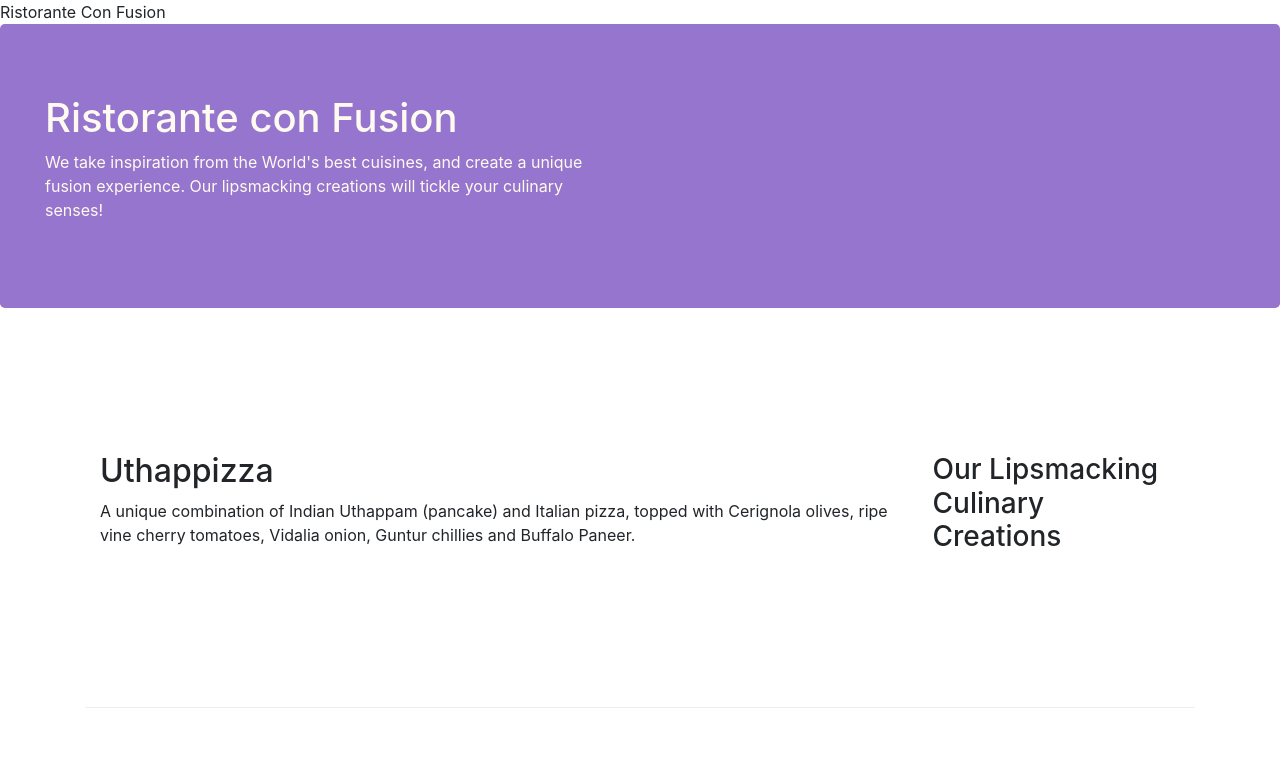
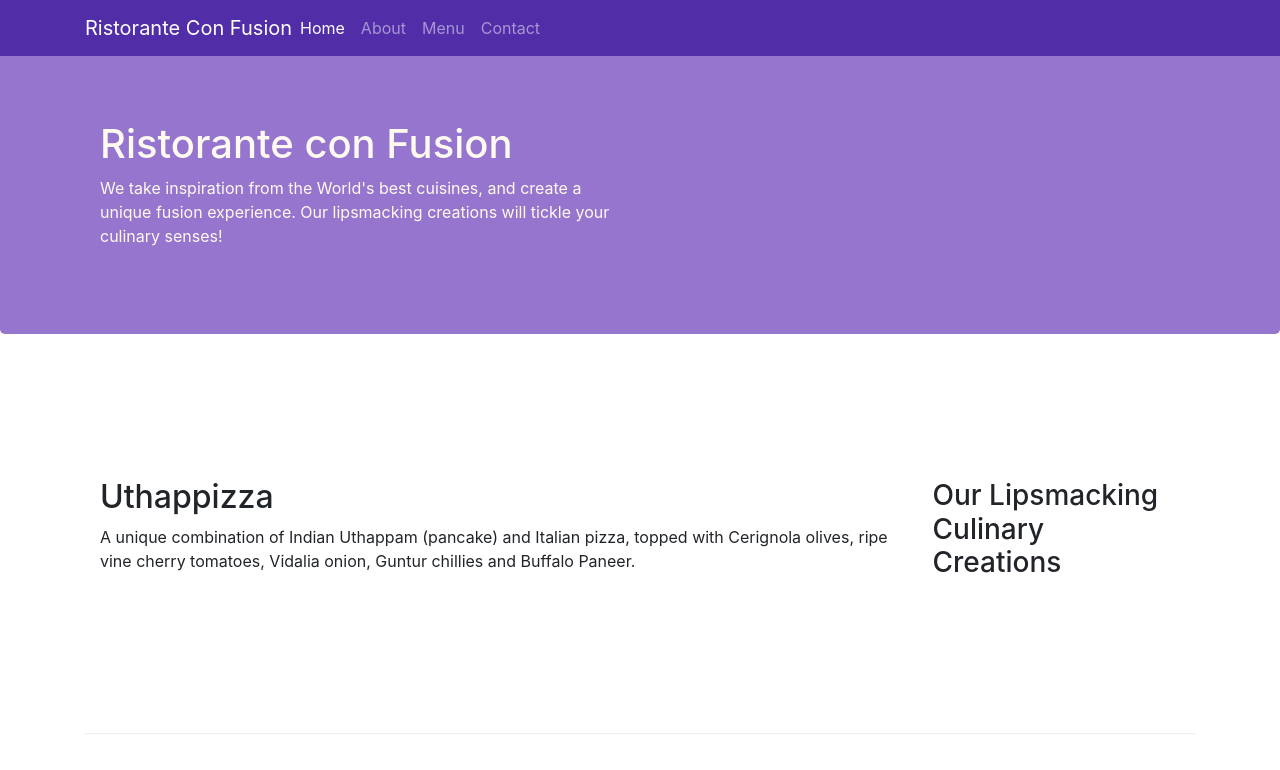
Before and after one commit to Andrew-comm/Bootstrap, a website: page index.html in a window 1280 px wide. Shown: the top 770 px of the page. Drawn offline with nearby package versions, Linux system fonts and the light colour scheme.

Commit message:
added  navbar

```diff
--- a/css/styles.css
+++ b/css/styles.css
@@ -27,3 +27,11 @@ address{
     margin:0px;
     color:#0f0f0f;
 }
+body{
+    padding: 50px 0px 0px 0px;
+    z-index: 0;
+
+}
+.navbar-dark{
+    background-color: #512DA8;
+}
--- a/index.html
+++ b/index.html
@@ -10,20 +10,48 @@
      <!-- Bootstrap CSS -->
      <link rel="stylesheet" href="node_modules/bootstrap/dist/css/bootstrap.min.css">
      <link rel="stylesheet" href="css/styles.css"
-    <title>Ristorante Con Fusion</title>
+     <title></title>
+
+
 </head>
 
 <body>
 
+    <nav class="navbar navbar-dark  navbar-expand-sm   fixed-top">
+        <div class="container">
+            <button class="navbar-toggler" type="button" data-toggle="collapse" data-target="#Navbar">
+                <span class="navbar-toggler-icon"></span>
+
+
+            </button>
+
+            <a class="navbar-brand mr-auto" href="#">Ristorante Con Fusion</a>
+
+            <div class="collapse navbar-collapse " id="Navbar">
+
+            <ul class="navbar-nav mr-auto">
+
+                <li class="nav-item active"><a class="nav-link " href="#">Home</a></li>
+                <li class="nav-item"><a class="nav-link" href="#">About</a></li>
+                <li class="nav-item"><a class="nav-link" href="#">Menu</a></li>
+                <li class="nav-item"><a class="nav-link" href="#">Contact</a></li>
+
+
+            </ul>
+        </div>
+
+        </div>
+
+    </nav>
+
     <header class="jumbotron">
-        <div class="row row-header" >
-            <div class="col-12 col-sm-6
-                <div>
+        <div class="container" >
+            <div class="row row-header">
+                <div class="col-12 col-sm-6">
                     <h1>Ristorante con Fusion</h1>
                     <p>We take inspiration from the World's best cuisines, and create a unique fusion experience. Our lipsmacking creations will tickle your culinary senses!</p>
                 </div>
-                <div>
-                </div>
+
             </div>
         </div>
     </header>
```
